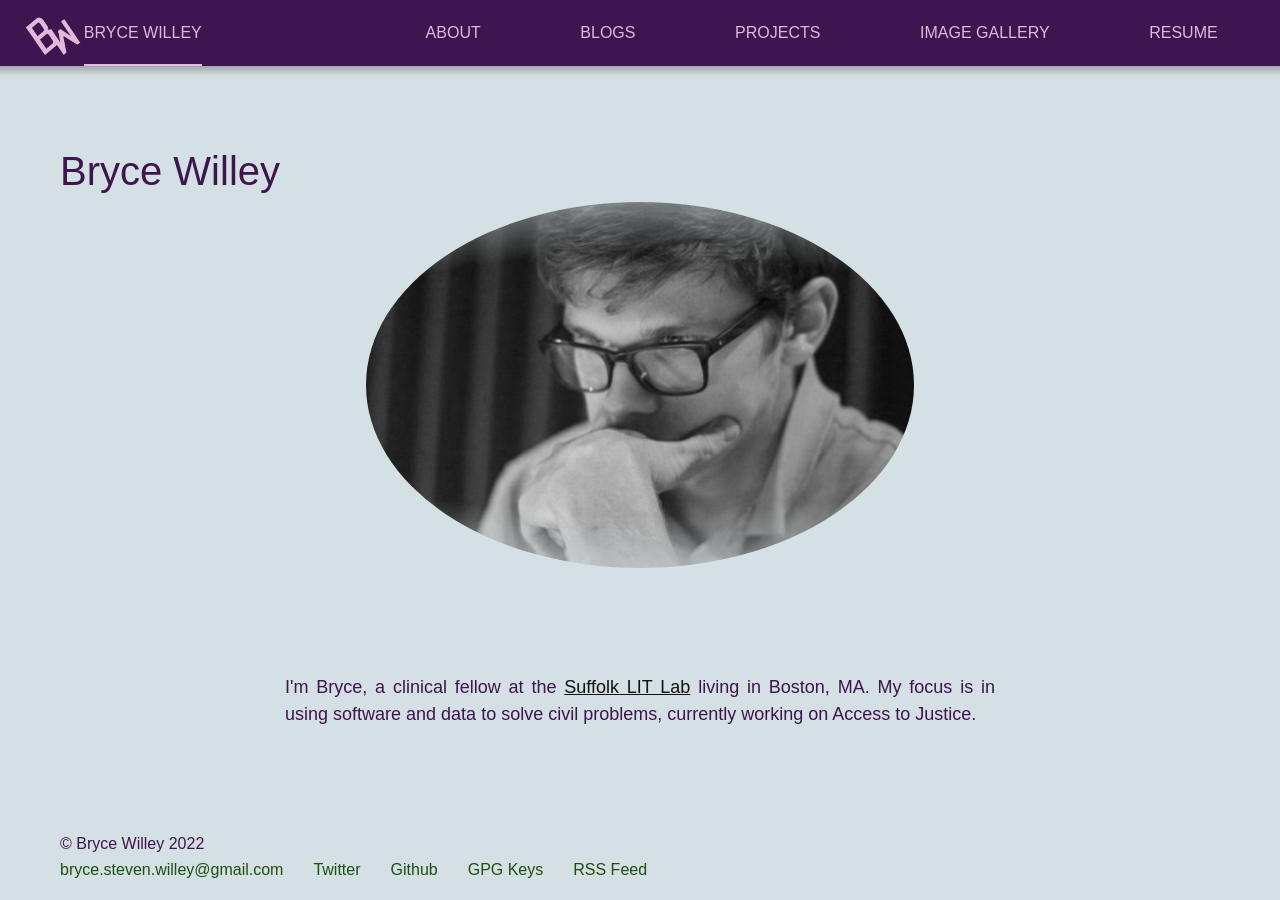
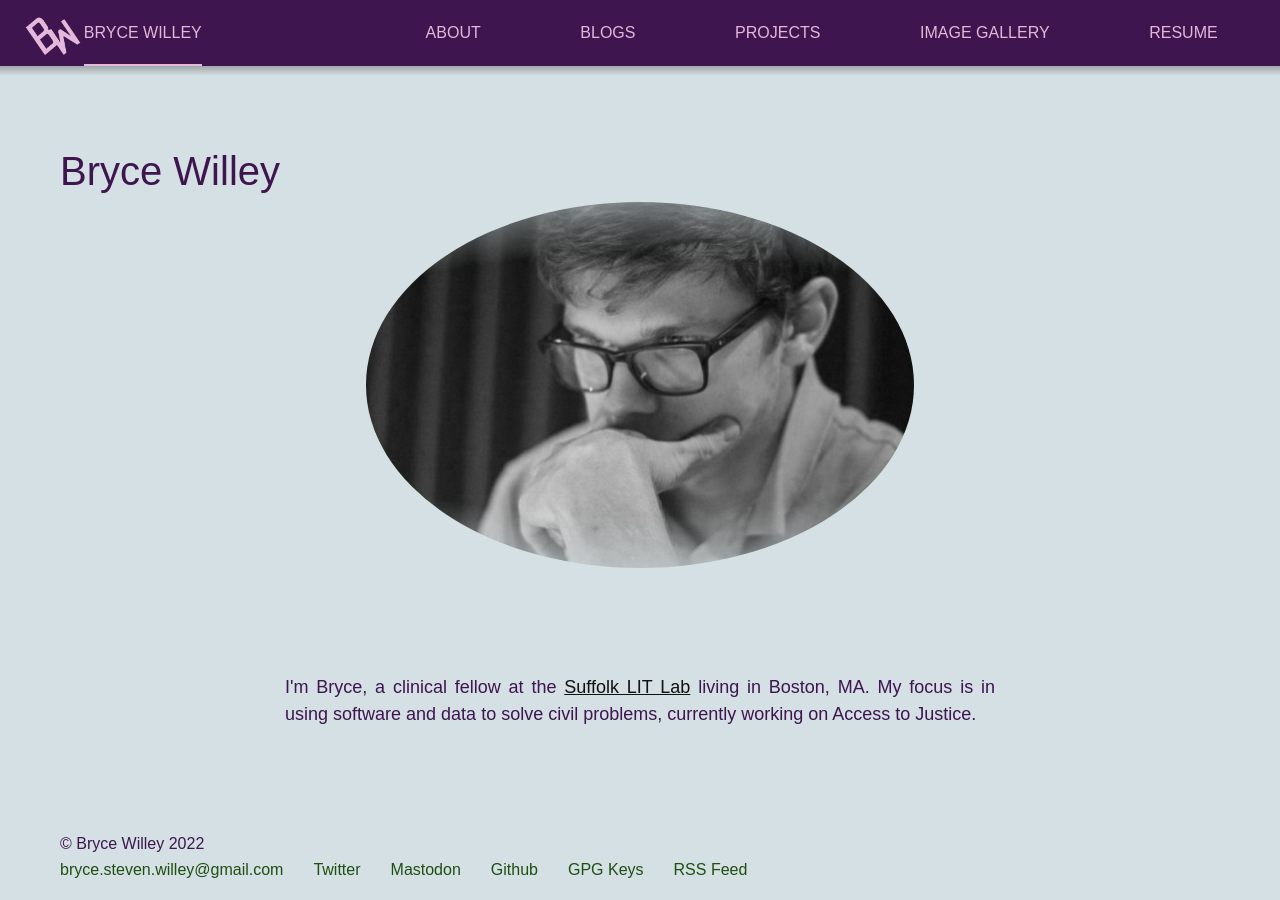
Before and after one commit to BryceStevenWilley/BryceStevenWilley.github.io, a Jekyll site: the page built from index.md, in a window 1280 px wide. Built offline with Jekyll 4.4.1, drawn with Linux system fonts in a browser that asks for light colours.

Commit message:
Added mastodon

```diff
--- a/_config.yml
+++ b/_config.yml
@@ -21,6 +21,7 @@ baseurl: "" # the subpath of your site, e.g. /blog
 url: "https://brycestevenwilley.github.io" # the base hostname & protocol for your site, e.g. http://example.com
 github_username: BryceStevenWilley
 twitter_username: wowitisbryce
+mastodon_username: brycew
 gpg_keys: assets/gpg_key.gpg.txt
 show_rss: True
 
--- a/_includes/footer.html
+++ b/_includes/footer.html
@@ -4,6 +4,7 @@
     <p class="social-links">
       {% if site.email %}<a href="mailto:{{ site.email }}">{{ site.email }}</a>{% endif %}
       {% if site.twitter_username %}<a href="https://twitter.com/{{ site.twitter_username }}">Twitter</a>{% endif %}
+      {% if site.mastodon_username %}<a rel="me" href="https://mastodon.social/@{{ site.mastodon_username }}">Mastodon</a>{% endif %}
       {% if site.github_username %}<a href="https://github.com/{{ site.github_username }}">Github</a>{% endif %}
       {% if site.gpg_keys %}<a href="{{ site.gpg_keys }}">GPG Keys</a>{% endif %}
       {% if site.dribbble_username %}<a href="https://dribbble.com/{{ site.dribbble_username }}">Dribbble</a>{% endif %}
```
